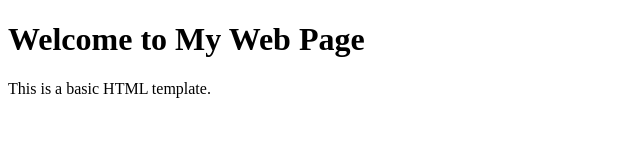
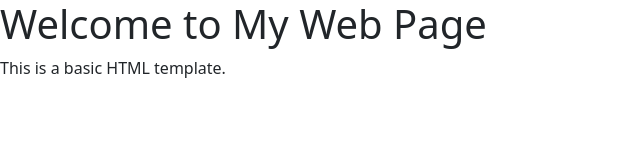
Before and after one commit to DanteDL96/portfolioB, a plain HTML site: page index.html in a window 1280 px wide. Shown: the whole page, without its empty margins (0-640 px from the left). Drawn offline with nearby package versions, Linux system fonts and the light colour scheme.

Commit message:
third change

```diff
--- a/index.html
+++ b/index.html
@@ -2,9 +2,19 @@
 <html>
 <head>
     <title>Dante's site</title>
+    <link href="https://cdn.jsdelivr.net/npm/bootstrap@5.0.2/dist/css/bootstrap.min.css" rel="stylesheet" integrity="sha384-EVSTQN3/azprG1Anm3QDgpJLIm9Nao0Yz1ztcQTwFspd3yD65VohhpuuCOmLASjC" crossorigin="anonymous">
 </head>
 <body>
+<div class="row">
+<div class="col-12">
     <h1>Welcome to My Web Page</h1>
     <p>This is a basic HTML template.</p>
+</div>
+
+
+
+</div>
+
+
 </body>
 </html>
```
